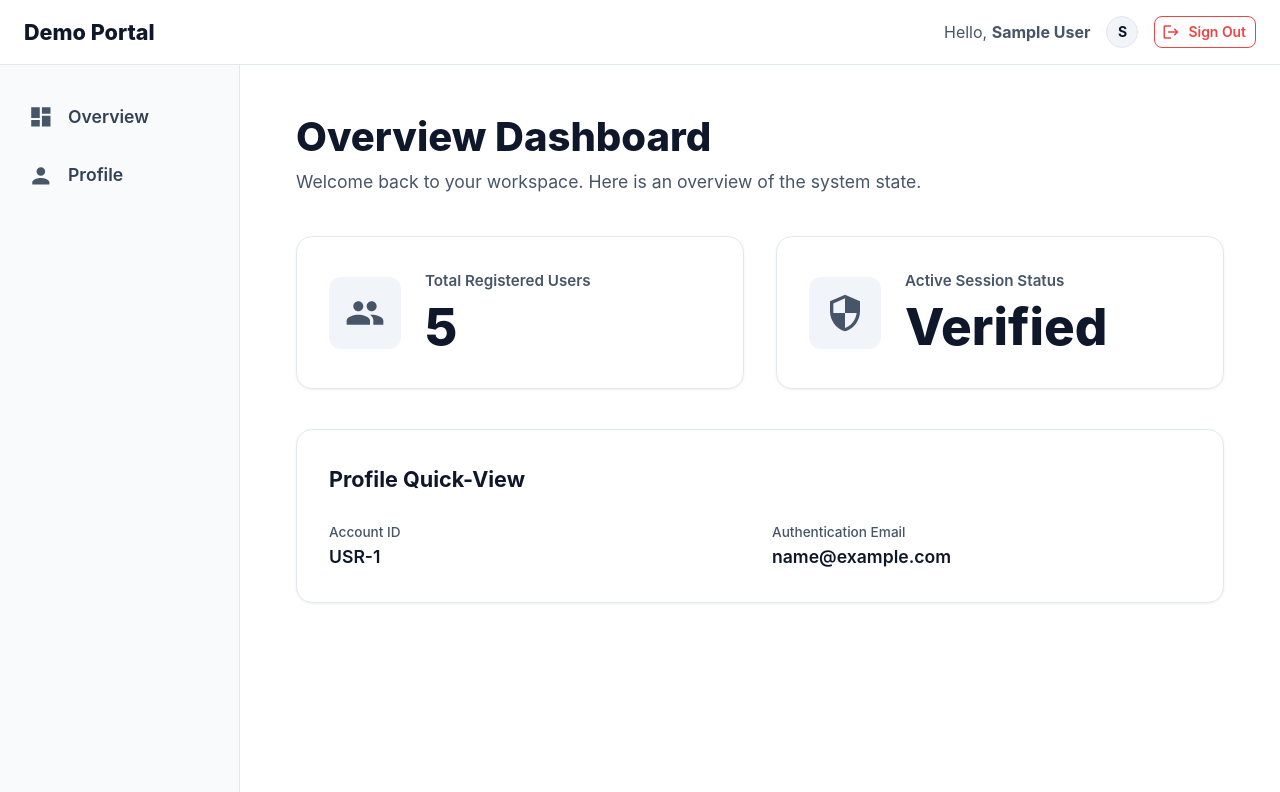
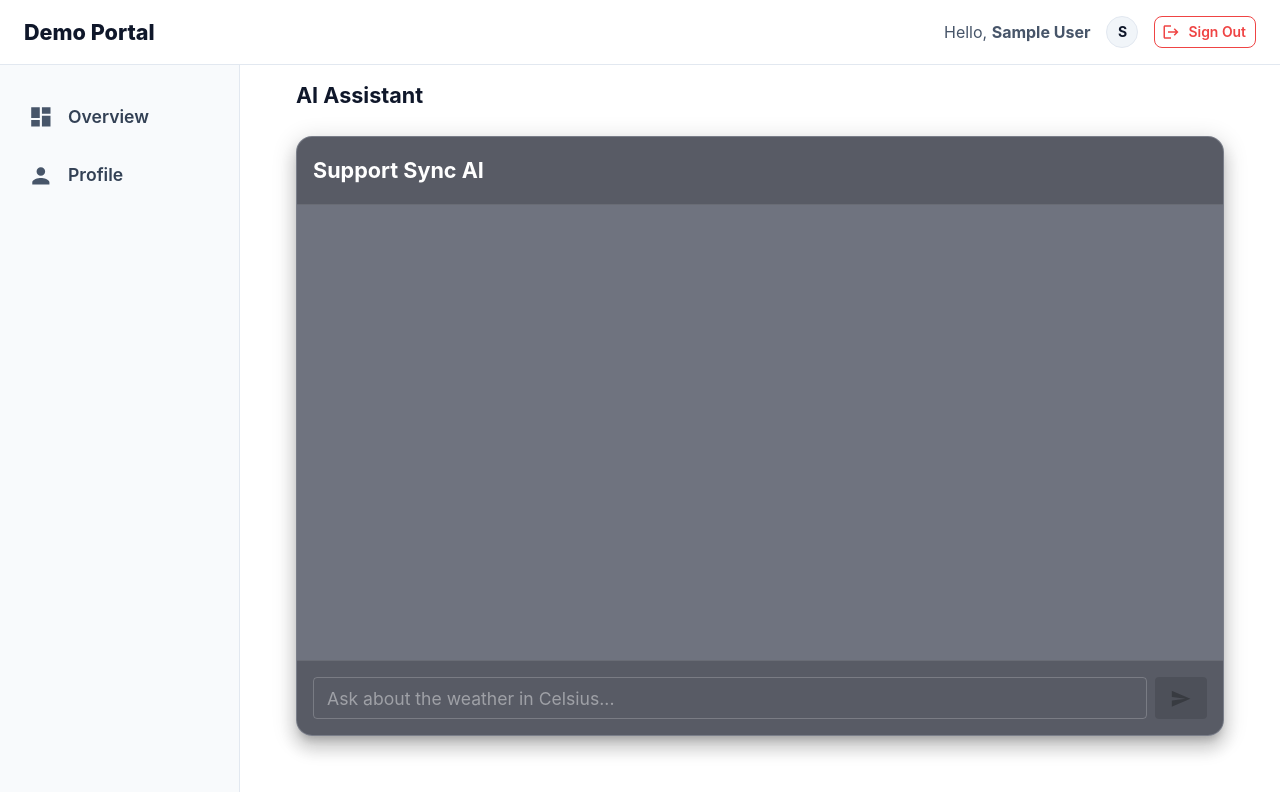
Before and after one commit to Thejandeera/Demo-dash, a Next.js app: page /dashboard in a window 1280 px wide. Shown: the top 792 px of the page. Built offline with nearby package versions, Linux system fonts and the light colour scheme; sample sign-in values are in the browser's storage; what @mui/material-nextjs would draw is missing.

Commit message:
dev : changed step count

```diff
--- a/src/app/api/chat/route.ts
+++ b/src/app/api/chat/route.ts
@@ -17,7 +17,7 @@ export async function POST(req: Request) {
   const result = streamText({
     model: google('gemini-2.0-flash'),
     messages: await convertToModelMessages(messages),
-    stopWhen: isStepCount(5),
+    stopWhen: isStepCount(3),
     tools: {
       weather: tool({
         description: 'Get the weather in a location (fahrenheit)',
--- a/src/app/dashboard/page.tsx
+++ b/src/app/dashboard/page.tsx
@@ -13,7 +13,6 @@ import Grid from "@mui/material/Grid";
 import Paper from "@mui/material/Paper";
 import Typography from "@mui/material/Typography";
 
-
 import DashboardIcon from "@mui/icons-material/Dashboard";
 import PersonIcon from "@mui/icons-material/Person";
 import PeopleIcon from "@mui/icons-material/People";
@@ -23,6 +22,9 @@ import Header from "@/organisms/Header";
 import Sidebar from "@/organisms/Sidebar";
 import StatCard from "@/molecules/StatCard";
 import DashboardTemplate from "@/templates/DashboardTemplate";
+
+
+import AIChatAssistant from "@/organisms/AIChatAssistant";
 
 export default function DashboardPage() {
   const router = useRouter();
@@ -120,6 +122,15 @@ export default function DashboardPage() {
               </Grid>
             </Grid>
           </Paper>
+
+          {/* 2. APPEND THE AI CHAT WIDGET HERE */}
+          <Box sx={{ mt: 5, mb: 4 }}>
+            <Typography variant="h6" sx={{ fontWeight: 700, mb: 3, color: "#0f172a" }}>
+              AI Assistant
+            </Typography>
+            <AIChatAssistant />
+          </Box>
+
         </Container>
       </DashboardTemplate>
     </ProtectedRoute>
```
